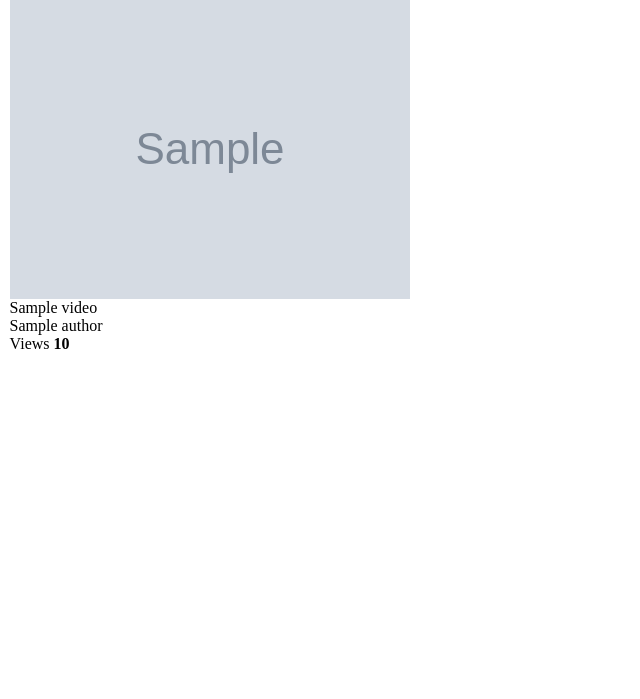
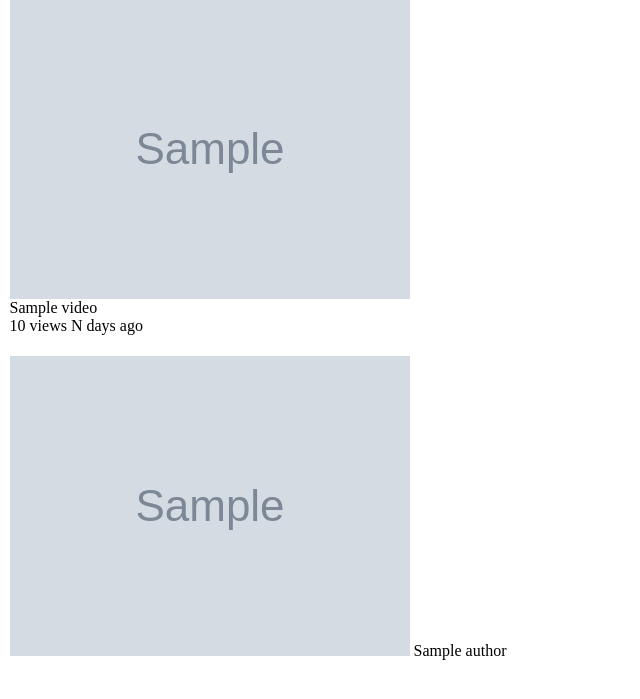
Before and after one commit to Toyto/YouTubeInterface, a Django app: template core/templates/core/videos.html in a window 1280 px wide. Shown: the part 56-755 px from the top of the page, without its empty margins (0-640 px from the left). Run offline with Django 3.2, Linux system fonts and the light colour scheme; the template is opened without the code that fills it: values that come from a table or form of the project are taken from there, others are empty; tables that the repository leaves empty hold one stand-in row (values such as "Sample post"); grey boxes marked "Sample" are stand-in pictures.

Commit message:
t5: Changed card ui

```diff
--- a/core/templates/core/videos.html
+++ b/core/templates/core/videos.html
@@ -11,14 +11,18 @@
             {{ video.name }}
         </a>
         <div class="meta">
-          <a style="text-overflow: ellipsis; white-space: nowrap; overflow: hidden;">
-            {{ video.author.name }}
-          </a>
+          <span class="">{{ video.views_count }} views</span>
+          <span class="date right floated">N days ago</span>
         </div>
-        <div class="meta">
-          <a>Views <b>{{ video.views_count }}</b></a>
+      </div>
+      <div class="extra content">
+        <div class="right floated" style="padding: 0.65em 0">
+          <div class="ui star rating" data-rating="{{ video.rating }}"></div>
         </div>
-        <div class="ui star rating" data-rating="{{ video.rating }}"></div>
+        <div class="left floated">
+          <img class="ui avatar image" src="{{ video.author.avatar_url }}">
+          {{ video.author.name }}
+        </div>
       </div>
     </div>
 {% endfor %}
```
